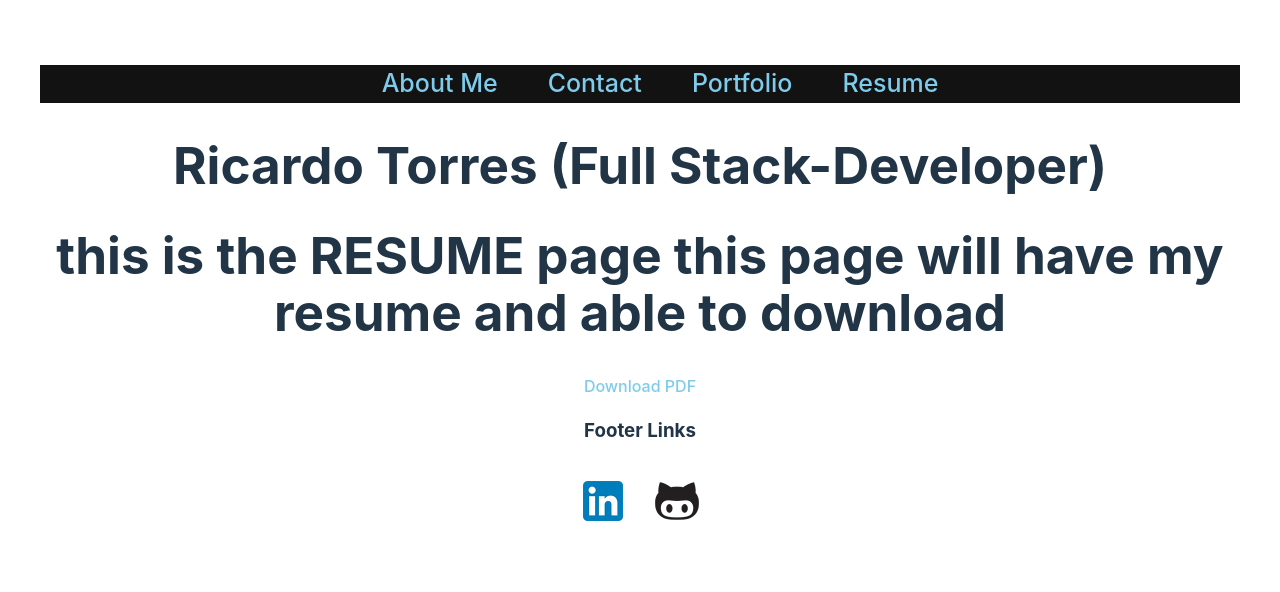
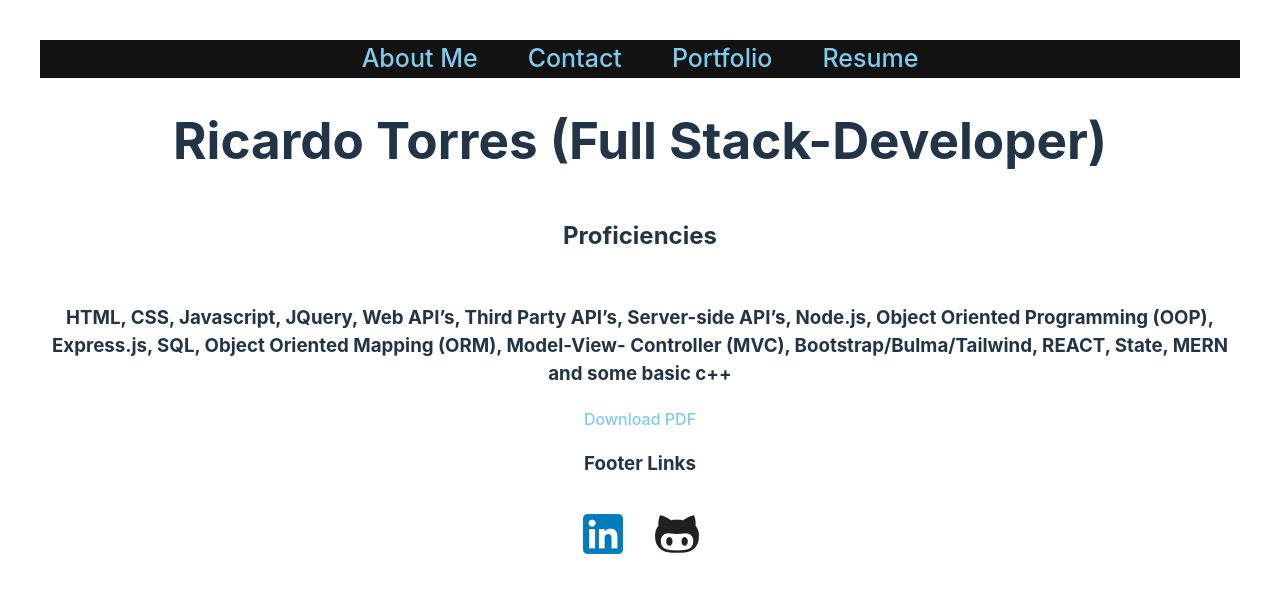
Before and after one commit to rtocastro/dossiyay, a React (Vite) app: page /Resume in a window 1280 px wide. Shown: the top 592 px of the page. Built offline with nearby package versions, Linux system fonts and the light colour scheme.

Commit message:
added styling and put in proficiencies on Resume

```diff
--- a/src/App.css
+++ b/src/App.css
@@ -42,12 +42,7 @@
   }
 
   .nav {
-
-    justify-content: center;
-    align-items: center;
     color: blue;
-    flex-direction: column;
-
   }
 
 
--- a/src/components/NavTabs.jsx
+++ b/src/components/NavTabs.jsx
@@ -6,7 +6,7 @@ function NavTabs() {
   const currentPage = useLocation().pathname;
 
   return (
-    <ul className="nav nav-tabs justify-content-center">
+    <div className="nav nav-tabs ">
       <tab className="nav-item">
         <Link
           to="/"
@@ -44,7 +44,7 @@ function NavTabs() {
           Resume
         </Link>
       </tab>
-    </ul>
+    </div>
   );
 }
 
--- a/src/index.css
+++ b/src/index.css
@@ -62,13 +62,21 @@
   .nav {
     background-color: #121212;
     font-size: 25px;
-    align-items: center;
-    justify-content: center;
-    flex-direction: column;
+    direction:  inherit;
+
+
   }
 
   .nav-item {
     margin: 25px;
-    flex-direction: column;
 
   }
+
+
+  @media screen and (max-width: 768px) {
+    /* Use flex-direction to stack the navbar, sidebar, and body */
+
+    .nav {
+      flex-direction: column;
+    }
+  }
--- a/src/pages/Resume.jsx
+++ b/src/pages/Resume.jsx
@@ -4,10 +4,11 @@ import myResume from '../assets/myresume.pdf'
 export default function Resume() {
     return (
         <>
-            <h1>this is the RESUME page
-                this page will have my resume and
-                able to download
-            </h1>
+        <h2>Proficiencies</h2>
+            <h3>HTML, CSS, Javascript, JQuery, Web API’s, Third Party API’s, Server-side API’s, Node.js, Object
+Oriented Programming (OOP), Express.js, SQL, Object Oriented Mapping (ORM), Model-View-
+Controller (MVC), Bootstrap/Bulma/Tailwind, REACT, State, MERN and some basic c++
+            </h3>
             <div>
                 <a href={myResume} download>Download PDF</a>
             </div>
```
